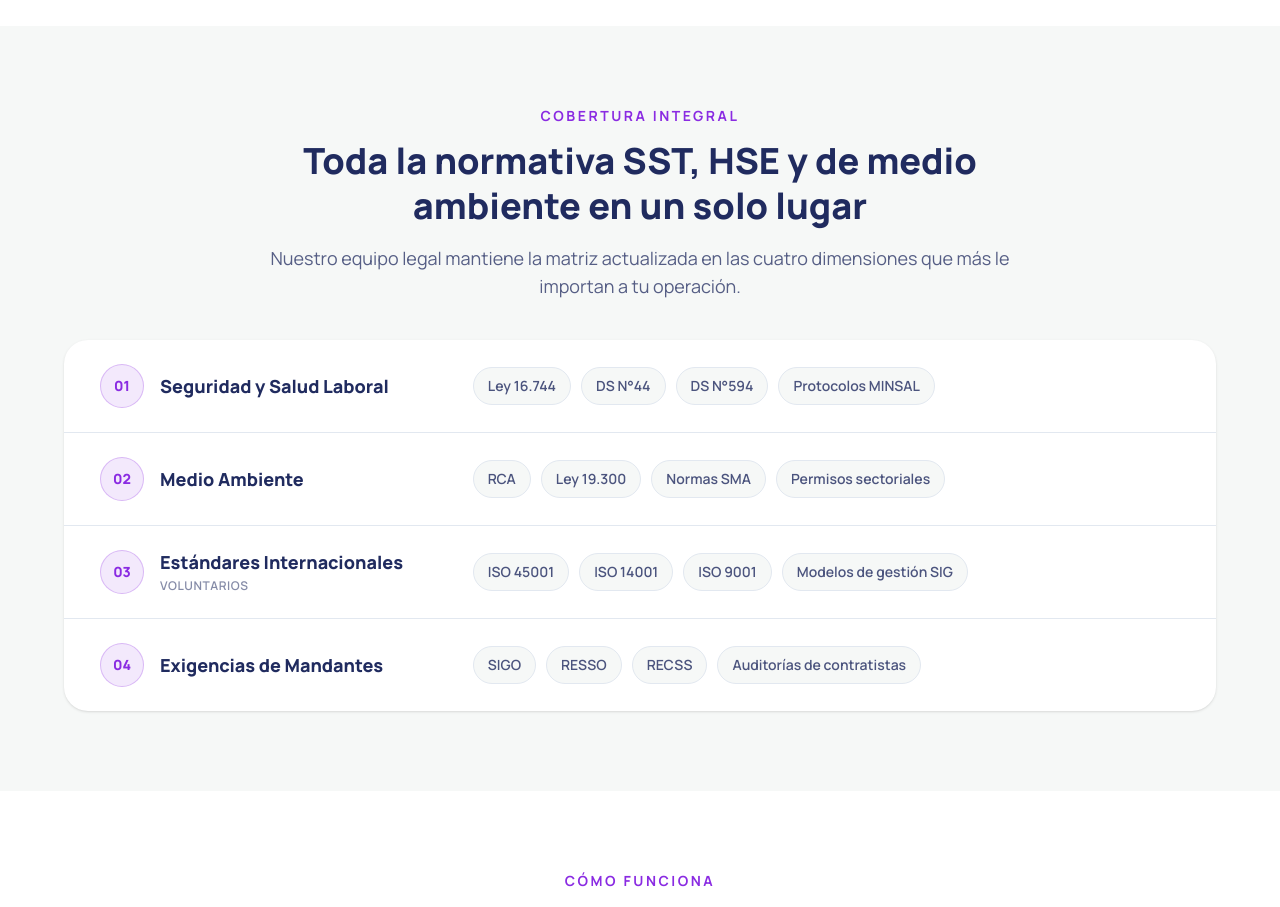
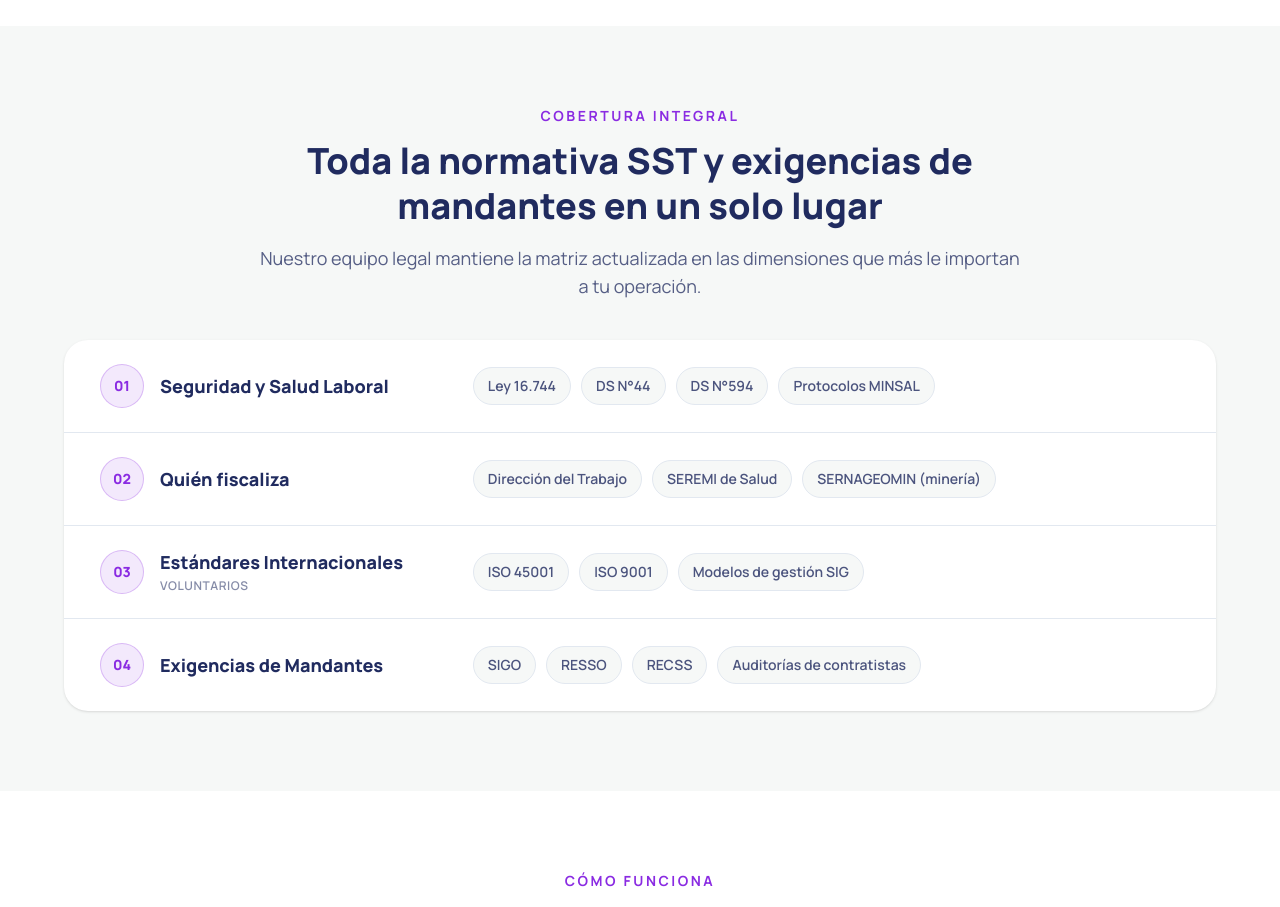
Before and after one commit to sokkay/isolegal-web-comercial, a Next.js app: page /areas/sst in a window 1280 px wide. Shown: the part 2440-3347 px from the top of the page. Built offline with nearby package versions, Linux system fonts and the light colour scheme; no server answers.

Commit message:
fix(sst): actualizar cobertura normativa y fiscalizadores

```diff
--- a/sections/sst-landing/SstRegulationCategories.tsx
+++ b/sections/sst-landing/SstRegulationCategories.tsx
@@ -6,13 +6,13 @@ const regulationCategories = [
     tags: ["Ley 16.744", "DS N°44", "DS N°594", "Protocolos MINSAL"],
   },
   {
-    title: "Medio Ambiente",
-    tags: ["RCA", "Ley 19.300", "Normas SMA", "Permisos sectoriales"],
+    title: "Quién fiscaliza",
+    tags: ["Dirección del Trabajo", "SEREMI de Salud", "SERNAGEOMIN (minería)"],
   },
   {
     title: "Estándares Internacionales",
     note: "Voluntarios",
-    tags: ["ISO 45001", "ISO 14001", "ISO 9001", "Modelos de gestión SIG"],
+    tags: ["ISO 45001", "ISO 9001", "Modelos de gestión SIG"],
   },
   {
     title: "Exigencias de Mandantes",
@@ -24,8 +24,8 @@ export default function SstRegulationCategories() {
   return (
     <SoftwareRequirements
       eyebrow="Cobertura integral"
-      title="Toda la normativa SST, HSE y de medio ambiente en un solo lugar"
-      description="Nuestro equipo legal mantiene la matriz actualizada en las cuatro dimensiones que más le importan a tu operación."
+      title="Toda la normativa SST y exigencias de mandantes en un solo lugar"
+      description="Nuestro equipo legal mantiene la matriz actualizada en las dimensiones que más le importan a tu operación."
       items={regulationCategories}
     />
   );
```
